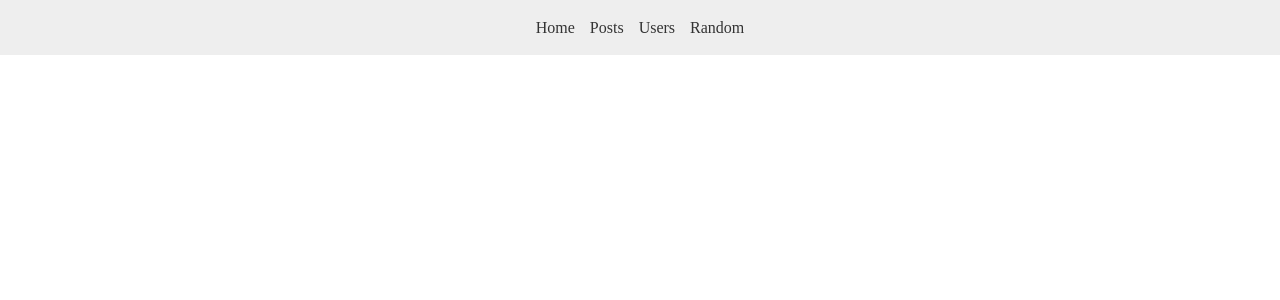
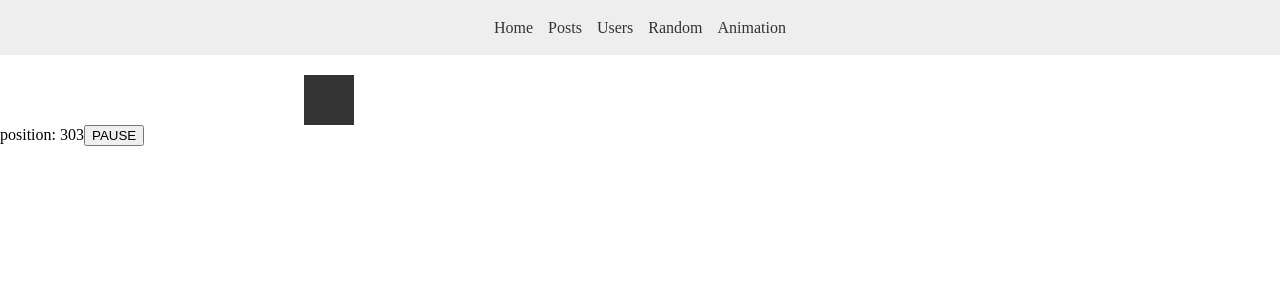
Before and after one commit to wknowpark797/nuxt-example, a Nuxt app in the folder nuxt2/: page /animation in a window 1280 px wide. Shown: the top 300 px of the page. Built offline with nearby package versions, Linux system fonts and the light colour scheme; what vue-clipboard2 would draw is missing.

Commit message:
[nuxt2] requestAnimationFrame 적용

```diff
--- a/nuxt2/components/common/MenuComp.vue
+++ b/nuxt2/components/common/MenuComp.vue
@@ -19,6 +19,11 @@
             <li>
                 <nuxt-link to="/random">
                     Random
+                </nuxt-link>
+            </li>
+            <li>
+                <nuxt-link to="/animation">
+                    Animation
                 </nuxt-link>
             </li>
         </ul>
--- /dev/null
+++ b/nuxt2/pages/animation/index.vue
@@ -0,0 +1,63 @@
+// 애니메이션 관련 최적화 API - requestAnimationFrame()
+
+<template>
+    <div>
+        <div ref="box" class="box" />
+        position: <span ref="value">0</span>
+
+        <button type="button" @click="onPause">
+            PAUSE
+        </button>
+    </div>
+</template>
+
+<script>
+export default {
+    name: "AnimationIndex",
+    data() {
+        return {
+            xPos: 0,
+            animationId: 0,
+            startTime: 0,   // 애니메이션 시작 시간
+        }
+    },
+    methods: {
+        render(timestamp) {
+            if(!this.startTime) this.startTime = timestamp;
+            const currentTime = timestamp - this.startTime;
+            console.log('애니메이션 수행 시간: ', currentTime);
+
+            // 5초 후 정지
+            if(currentTime > 5000) {
+                cancelAnimationFrame(this.animationId);
+                return;
+            }
+
+            this.$refs.value.innerHTML = this.xPos;
+            this.xPos += 1;
+            this.$refs.box.style.transform = `translateX(${this.xPos}px)`;
+
+            this.animationId = requestAnimationFrame(this.render);
+        },
+        onPause() {
+            cancelAnimationFrame(this.animationId);
+
+            setTimeout(() => {
+                requestAnimationFrame(this.render);
+            }, 3000);
+        }
+    },
+    mounted() {
+        // this.render();
+        requestAnimationFrame(this.render);
+    }
+}
+</script>
+
+<style lang="scss" scoped>
+    .box {
+        width: 50px;
+        height: 50px;
+        background: #333;
+    }
+</style>
```
